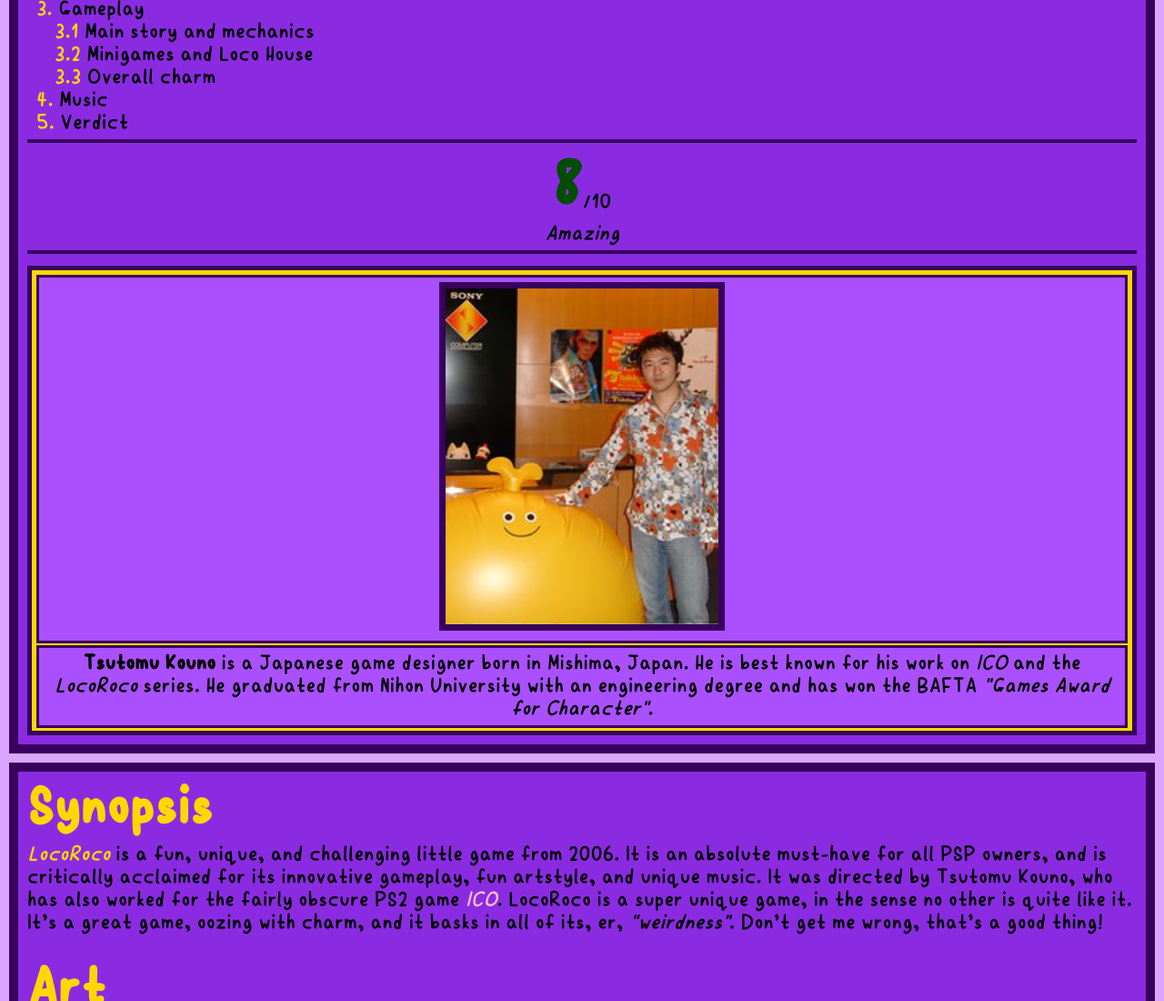
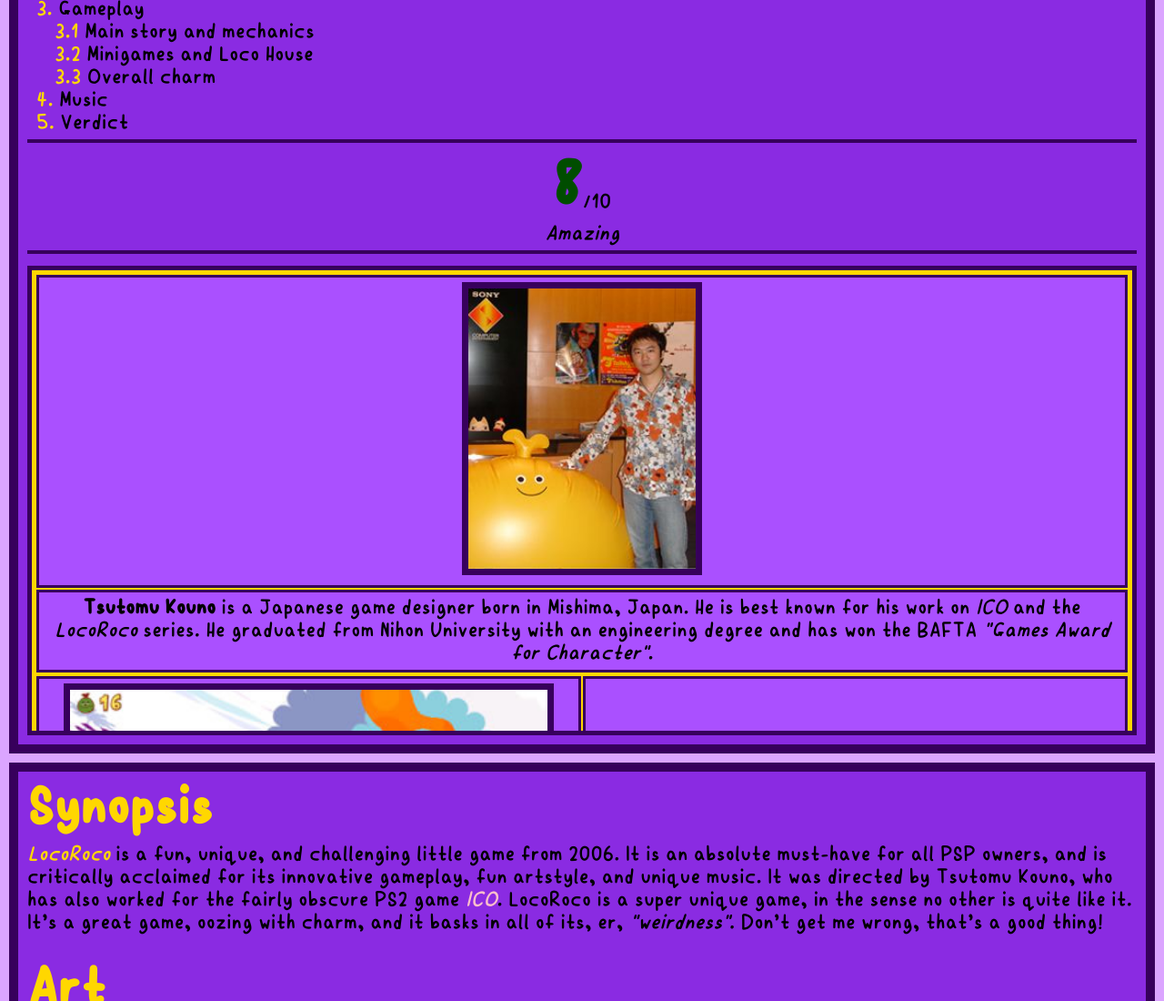
Before and after one commit to m-humma/irrelevantreviews.neocities.org, a plain HTML site: page public/reviews/2026/locoroco.html in a window 1280 px wide. Shown: the part 1088-2188 px from the top of the page at 91% size. Drawn offline with Linux system fonts and the light colour scheme.

Commit message:
Adjusted size of #main-img

```diff
--- a/public/style.css
+++ b/public/style.css
@@ -376,7 +376,7 @@ summary:hover{
     width: 50%;
   }
   #main-img{
-    width: 300px !important;
+    width: 250px !important;
   }
   img{
     width: 90% !important;
```
